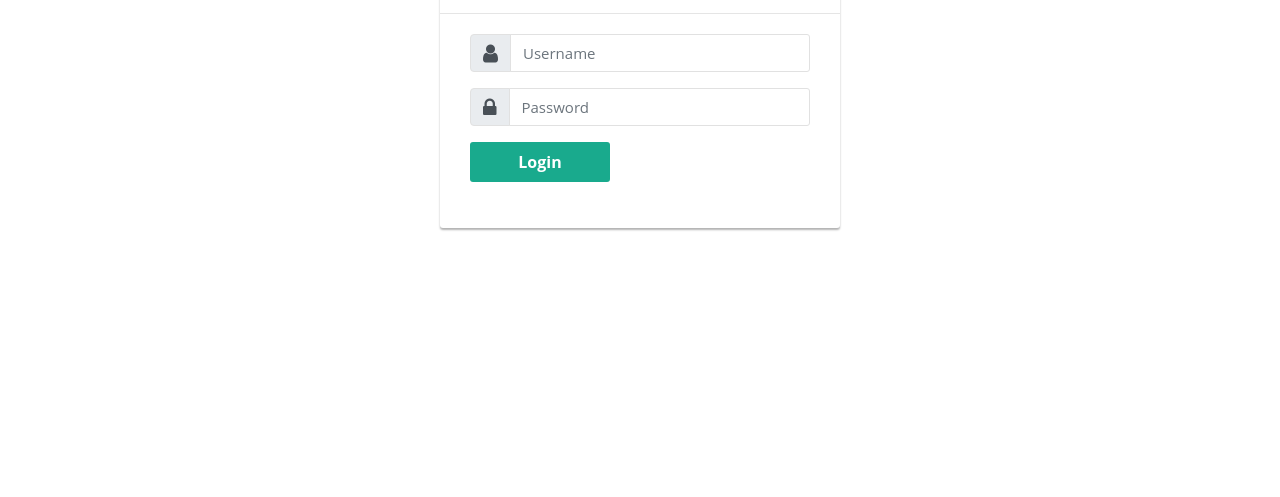
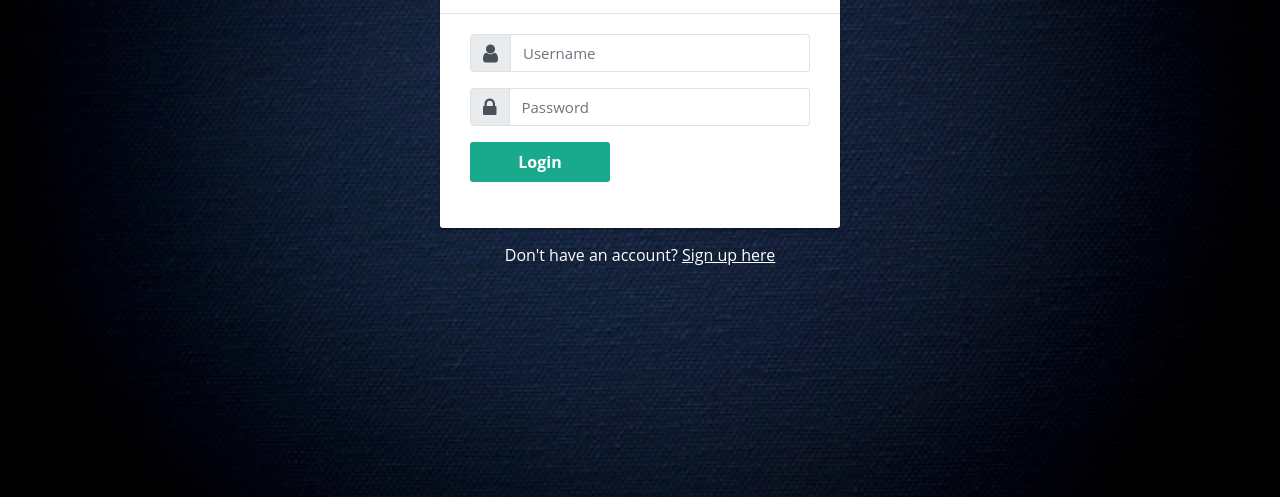
Before and after one commit to Rishabhco/movie-ticketing, a plain HTML site: page login.html in a window 1280 px wide. Shown: the part 303-800 px from the top of the page. Drawn offline with nearby package versions, Linux system fonts and the light colour scheme.

Commit message:
fixed bug

```diff
--- a/css/login.css
+++ b/css/login.css
@@ -2,7 +2,7 @@ body {
     	margin-top:170px;
 	color: #fff;
 	font-family: 'Open Sans', sans-serif;
-    	background: url(background1.jpg) center center fixed;
+    	background: url(../assets/background1.jpg) center center fixed;
 	-webkit-background-size: cover;
 	-moz-background-size: cover;
 	-o-background-size: cover;
```
